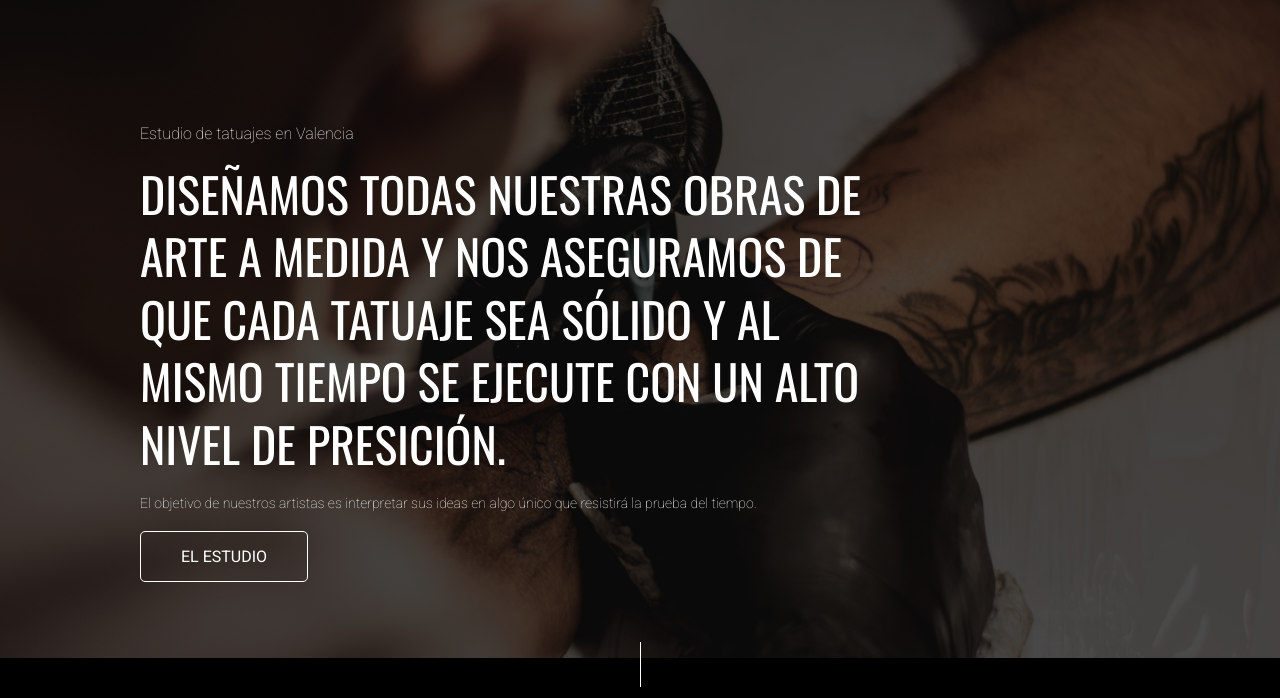
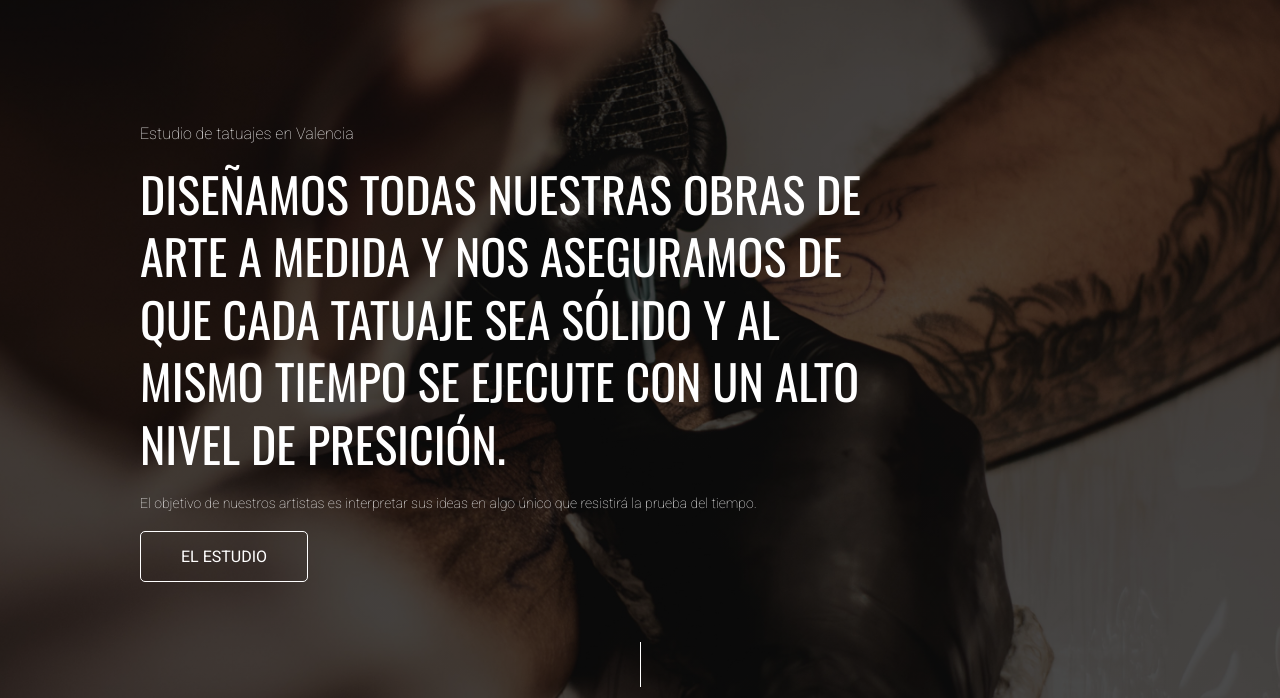
Before and after one commit to maruprin/squareT, a plain HTML site: page index.html in a window 1280 px wide. Shown: the part 153-851 px from the top of the page. Drawn offline with nearby package versions, Linux system fonts and the light colour scheme.

Commit message:
changes in css pixelperfect

```diff
--- a/styles.css
+++ b/styles.css
@@ -73,11 +73,11 @@ body {
   background-repeat: no-repeat;
   background-position: center;
   background-size: cover;
-  height: 100vh;
+  height: 100dvh;
 }
 @media (min-width: 1024px) {
   .header-section {
-    height: 95vh;
+    height: 100dvh;
   }
 }
 
@@ -248,7 +248,7 @@ body {
 
 .header-content {
   color: white;
-  padding: 50px 20px 60px 20px;
+  padding: 20px 20px 60px 20px;
   text-align: center;
 }
 @media (min-width: 1024px) {
```
